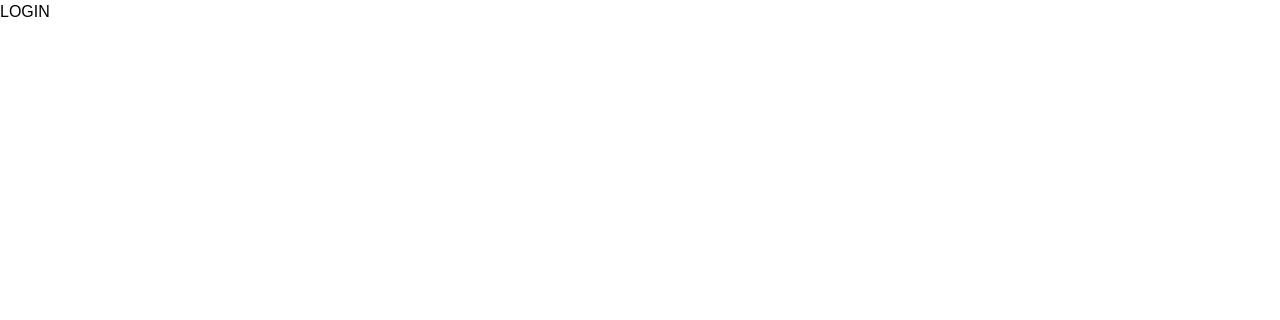
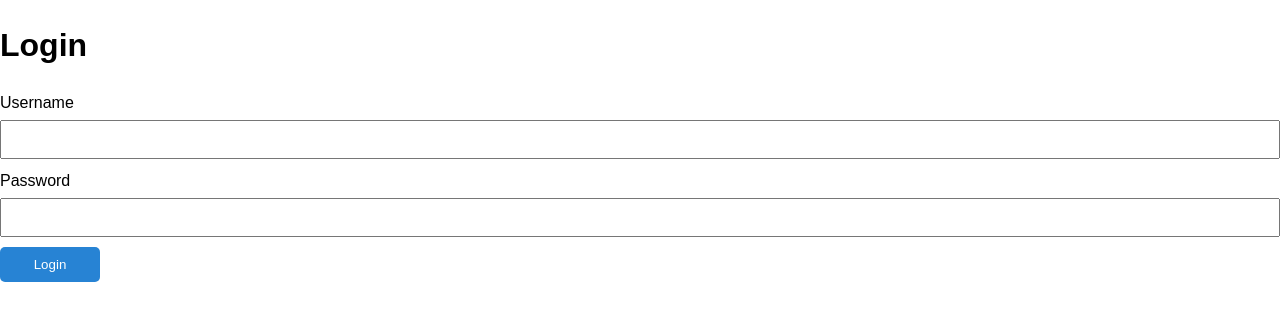
Before and after one commit to eduardohufg/InHouseHub, a React (Vite) app in the folder fornt_app/: page / in a window 1280 px wide. Shown: the top 320 px of the page. Built offline with nearby package versions, Linux system fonts and the light colour scheme.

Commit message:
login actualitation

```diff
--- a/fornt_app/src/routes/Login.tsx
+++ b/fornt_app/src/routes/Login.tsx
@@ -1,3 +1,14 @@
 export default function Login() {
-  return <div> LOGIN </div>;
+  return(
+    <form>
+      <h1>Login</h1>
+      <label>Username</label>
+      <input type="text" name="username" required />
+      <label>Password</label>
+      <input type="password" name="password" required />
+      <button type="submit">Login</button>
+
+      </form>
+
+  );
 }
```
